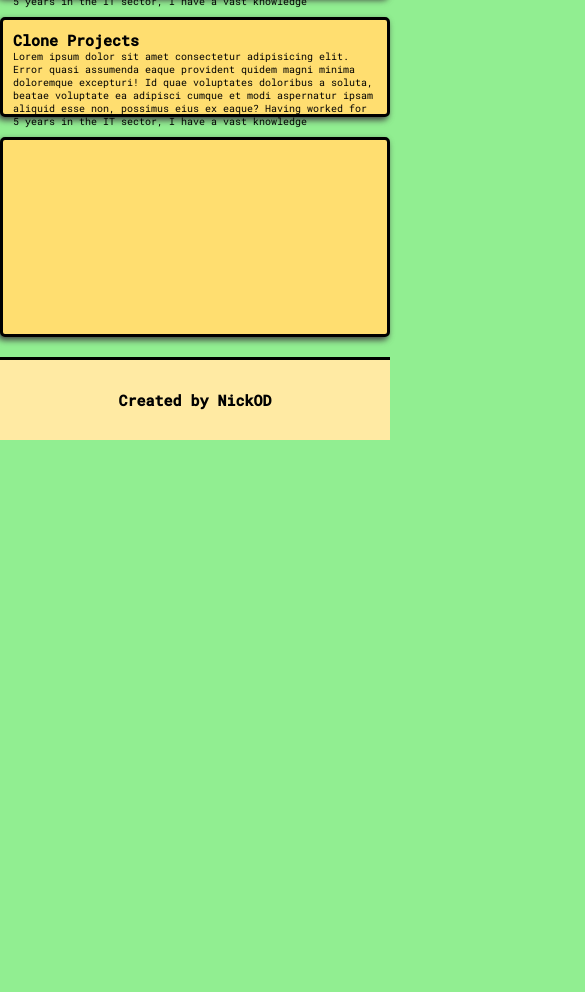
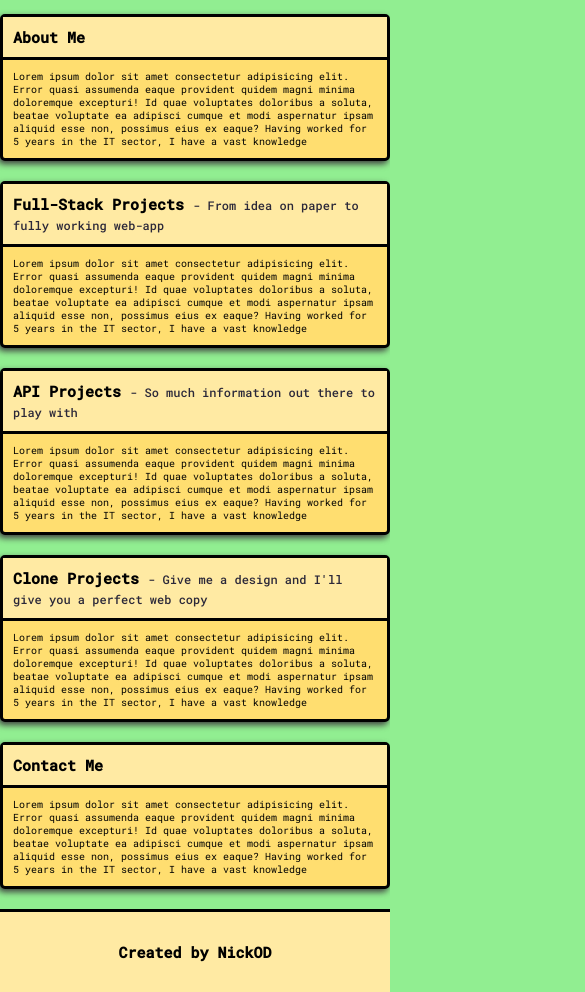
Before and after one commit to Nick-ODonoghue/NickOD.xyz, a plain HTML site: page index.html in a window 390 px wide. Shown: the part 545-1537 px from the top of the page, 585 px wide, since content can reach past the window. Before the commit the page ends 985 px from the top, so only its background shows below. Drawn offline with Linux system fonts and the light colour scheme.

Commit message:
decided on styling and now laying out mobile first

```diff
--- a/css/styles.css
+++ b/css/styles.css
@@ -5,15 +5,20 @@
   --site--bg: hsl(120, 73%, 75%);
   --card--bg: hsl(46, 100%, 72%);
   --navbar--bg: hsl(46, 100%, 82%);
-  /* Accent */
+  /* Accents */
   --bg-accent-yellow: hsl(53, 100%, 91%);
   --bg-accent-teal: #d3fade;
   /* Font Colours */
   --light: hsl(120, 15%, 88%);
   --txt-dark: hsl(250, 18%, 19%);
-  /* Margin */
+  /* Margins */
   --v-margin: 2rem;
   --padding: 1rem;
+  /* Borders */
+  --border: 3px solid hsl(0, 0%, 0%);
+  --border-radius: 5px;
+  /* Shadows */
+  --box-shadows: -2px 3px 6px hsl(0, 0%, 25%);
 }
 
 body {
@@ -39,7 +44,7 @@ span {
   display: flex;
 }
 
-.flex-col {
+.set-col {
   flex-direction: column;
 }
 
@@ -47,11 +52,6 @@ span {
   flex-direction: row;
 }
 
-/* .wrapper {
-    max-width: 144rem;
-    border: 1px red solid;
-    margin-inline: auto;
-} */
 .center-v {
   justify-content: center;
 }
@@ -65,130 +65,123 @@ span {
   margin-inline: auto;
 }
 
-.container--header {
-  background-color: var(--navbar--bg);
-}
-
 /* Navbar */
-
 .header {
   background-color: var(--navbar--bg);
-  border-bottom: 3px solid hsl(0, 0%, 0%);
-  padding: 1rem 0;
+  border-bottom: var(--border);
+  padding: 1rem;
   margin-inline: auto;
 }
 
 .navbar {
   justify-content: space-between;
-  /* margin: 2rem 0; */
 }
 
 .logo {
-  font-size: 4rem;
+  font-size: 2rem;
 }
 
 .nav__links {
   font-size: 3rem;
   padding: 0 1.5rem;
   text-decoration: none;
+  display: none;
 }
 
 /* Hero Section */
 .hero {
-  border: 1px blue solid;
-  margin-top: var(--v-margin);
-  margin-bottom: var(--v-margin);
+  margin: 10rem auto;
   padding: var(--padding);
+  gap: 5rem;
+}
+
+.hero__name {
+  font-size: 8rem;
+}
+
+.hero__title {
+  font-size: 3rem;
 }
 
 /* About Section */
 .about {
-  border: 3px solid hsl(0, 0%, 0%);
-  border-radius: 5px;
-  box-shadow: -2px 3px 6px hsl(0, 0%, 25%);
+  border: var(--border);
+  border-radius: var(--border-radius);
+  box-shadow: var(--box-shadows);
   background-color: var(--card--bg);
   margin-top: var(--v-margin);
   margin-bottom: var(--v-margin);
+}
+
+.about--header {
+  background-color: var(--navbar--bg);
+  padding: var(--padding);
+  border-bottom: var(--border);
+}
+
+.about--container {
   padding: var(--padding);
 }
 
 /* Portfolio Section */
 .projects {
-  border: 3px solid hsl(0, 0%, 0%);
-  border-radius: 5px;
-  box-shadow: -2px 3px 6px hsl(0, 0%, 25%);
+  border: var(--border);
+  border-radius: var(--border-radius);
+  box-shadow: var(--box-shadows);
   background-color: var(--card--bg);
   margin-top: var(--v-margin);
   margin-bottom: var(--v-margin);
+}
+
+.projects--header {
+  background-color: var(--navbar--bg);
   padding: var(--padding);
-  height: 100px;
+  border-bottom: var(--border);
+}
+
+.projects--container {
+  padding: var(--padding);
+}
+
+.fullstack--projects__title>span {
+  font-size: 12px;
+  font-weight: 500;
+}
+
+.api--projects__title>span {
+  font-size: 12px;
+  font-weight: 500;
+}
+
+.clone--projects__title>span {
+  font-size: 12px;
+  font-weight: 500;
 }
 
 /* Contact Section */
 .contact {
-  border: 3px solid hsl(0, 0%, 0%);
-  border-radius: 5px;
-  box-shadow: -2px 3px 6px hsl(0, 0%, 25%);
+  border: var(--border);
+  border-radius: var(--border-radius);
+  box-shadow: var(--box-shadows);
   background-color: var(--card--bg);
   margin-top: var(--v-margin);
   margin-bottom: var(--v-margin);
+}
+
+.contact--header {
+  background-color: var(--navbar--bg);
   padding: var(--padding);
-  height: 200px;
+  border-bottom: var(--border);
+}
+
+.contact--container {
+  padding: var(--padding);
 }
 
 /* Footer Section */
 .footer {
   background-color: var(--navbar--bg);
-  border-top: 3px solid hsl(0, 0%, 0%);
+  border-top: var(--border);
   padding: 3rem 0;
   margin-inline: auto;
 }
-
-/* -------------------- */
-/* COMING SOON SECTION */
-/* -------------------- */
-
-/* .wrapper {
-    background-color: var(--bg-main);
-    height: 100vh;
-    display: grid;
-    grid-template-columns: repeat(2, 1fr);
-    grid-template-rows: 1fr 3fr;
-    grid-template-areas:
-        "top      top"
-        "bottom   bottom";
-    padding-top: 20%;
-}
-
-.brand__name-container {
-    writing-mode: tb-rl;
-    display: flex;
-    align-items: flex-end;
-    justify-content: flex-start;
-    padding-top: 20%;
-    padding-left: 10%;
-    position: relative;
-}
-
-.brand__name-rotate {
-    transform: rotate(180deg);
-}
-.brand__name-rotate::after {
-    content: "xyz";
-    position: absolute;
-    transform: rotate(90deg);
-    top: 215px;
-    right: 72px;
-}
-
-.brand__name-text {
-    color: var(--light);
-    font-size: 3rem;
-    font-weight: bold;
-}
-
-.hero {
-    color: var(--dark);
-    font-size: max(3vw, 2em, 2rem);
-    grid-area: top;
-} */
--- a/index.html
+++ b/index.html
@@ -7,14 +7,12 @@
   <meta name="viewport" content="width=device-width, initial-scale=1.0" />
   <link rel="stylesheet" href="./css/reset.css" />
   <link rel="stylesheet" href="./css/styles.css" />
-  <title>NickOD.xyz | Front End Web Developer</title>
+  <title>NickOD.xyz | Full-Stack Web Developer</title>
 </head>
 
 <body>
   <main>
 
-    <!-- Site Wrapper -->
-    <!-- <div class="wrapper"> -->
     <!-- Header & Navbar -->
     <header class="header">
       <div class="container">
@@ -34,15 +32,18 @@
 
     <!-- Hero Section -->
     <section class="hero container">
+      <div class="hero--text">
         <h2 class="hero__name">Hi, I'm Nick</h2>
         <h1 class="hero__title">Full-Stack Web Developer</h1>
+      </div>
     </section>
 
     <!-- About Section -->
     <section class="about container">
-      <div class="container--header">
-        <h2 class="about__title">Who am I?</h2>
+      <div class="about--header">
+        <h2 class="about__title">About Me</h2>
       </div>
+      <div class="about--container">
         <p class="about__text">
           Lorem ipsum dolor sit amet consectetur adipisicing elit. Error quasi assumenda
           eaque provident quidem magni minima doloremque excepturi! Id quae voluptates
@@ -50,11 +51,16 @@
           aliquid esse non, possimus eius ex eaque? Having worked for 5 years in the IT
           sector, I have a vast knowledge
         </p>
+      </div>
     </section>
 
     <!-- Projects Section -->
     <section class="projects container">
-      <h2 class="fullstack--projects__title">Full-Stack Projects</h2>
+      <div class="projects--header">
+        <h2 class="fullstack--projects__title">Full-Stack Projects <span>- From idea on paper to fully working
+            web-app</span></h2>
+      </div>
+      <div class="projects--container">
         <p class="fullstack--projects__text">
           Lorem ipsum dolor sit amet consectetur adipisicing elit. Error quasi assumenda
           eaque provident quidem magni minima doloremque excepturi! Id quae voluptates
@@ -62,10 +68,14 @@
           aliquid esse non, possimus eius ex eaque? Having worked for 5 years in the IT
           sector, I have a vast knowledge
         </p>
+      </div>
     </section>
 
     <section class="projects container">
-      <h2 class="api--projects__title">API Projects</h2>
+      <div class="projects--header">
+        <h2 class="api--projects__title">API Projects <span>- So much information out there to play with</span></h2>
+      </div>
+      <div class="projects--container">
         <p class="api--projects__text">
           Lorem ipsum dolor sit amet consectetur adipisicing elit. Error quasi assumenda
           eaque provident quidem magni minima doloremque excepturi! Id quae voluptates
@@ -73,10 +83,15 @@
           aliquid esse non, possimus eius ex eaque? Having worked for 5 years in the IT
           sector, I have a vast knowledge
         </p>
+      </div>
     </section>
 
     <section class="projects container">
-      <h2 class="clone--projects__title">Clone Projects</h2>
+      <div class="projects--header">
+        <h2 class="clone--projects__title">Clone Projects <span>- Give me a design and I'll give you a perfect web
+            copy</span></h2>
+      </div>
+      <div class="projects--container">
         <p class="clone--projects__text">
           Lorem ipsum dolor sit amet consectetur adipisicing elit. Error quasi assumenda
           eaque provident quidem magni minima doloremque excepturi! Id quae voluptates
@@ -84,10 +99,24 @@
           aliquid esse non, possimus eius ex eaque? Having worked for 5 years in the IT
           sector, I have a vast knowledge
         </p>
+      </div>
     </section>
 
     <!-- Contact Section -->
-    <section class="contact container"></section>
+    <section class="contact container">
+      <div class="contact--header">
+        <h2 class="contact__title">Contact Me</h2>
+      </div>
+      <div class="contact--container">
+        <p class="contact__text">
+          Lorem ipsum dolor sit amet consectetur adipisicing elit. Error quasi assumenda
+          eaque provident quidem magni minima doloremque excepturi! Id quae voluptates
+          doloribus a soluta, beatae voluptate ea adipisci cumque et modi aspernatur ipsam
+          aliquid esse non, possimus eius ex eaque? Having worked for 5 years in the IT
+          sector, I have a vast knowledge
+        </p>
+      </div>
+    </section>
 
     <!-- Footer Section -->
     <footer class="footer set-flex center-h">
```
Also changed, not shown: assets/Profile3.2.JPG (added). Lines whose indentation alone changed are shown as unchanged.
